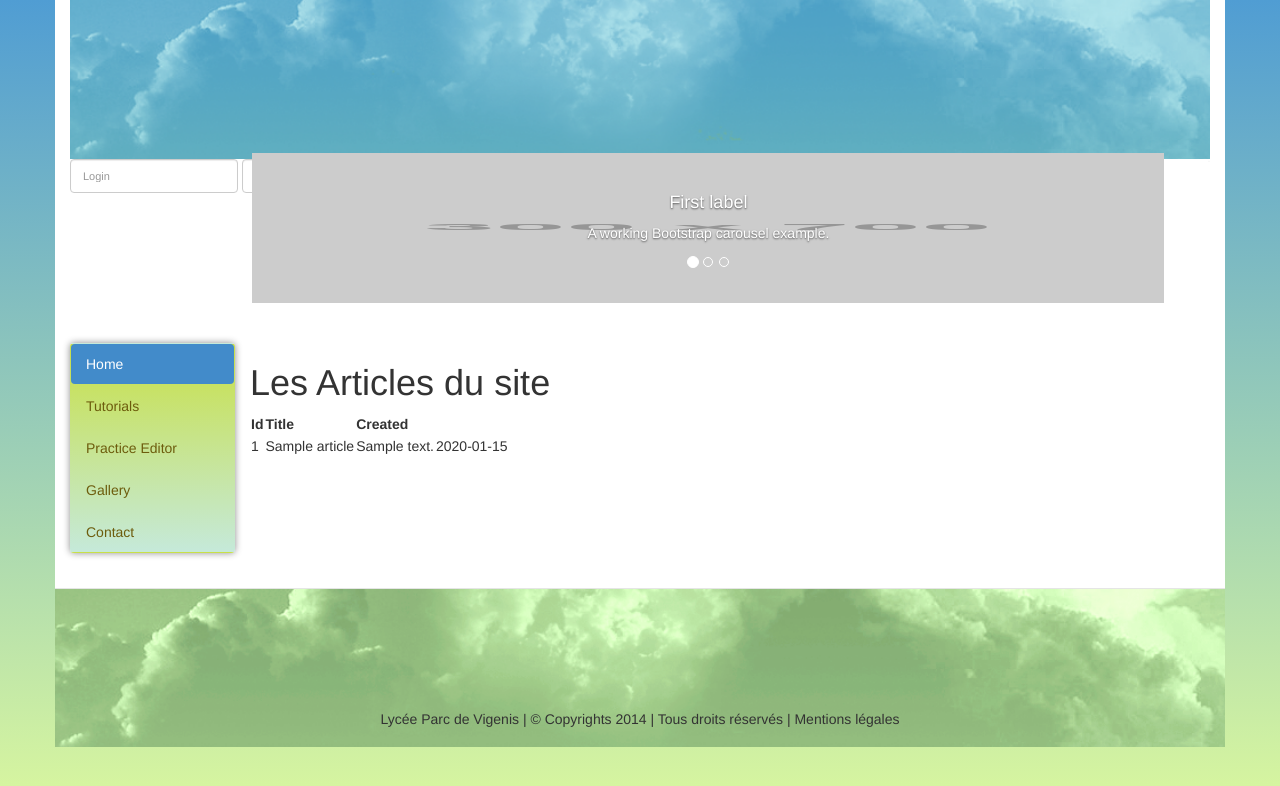
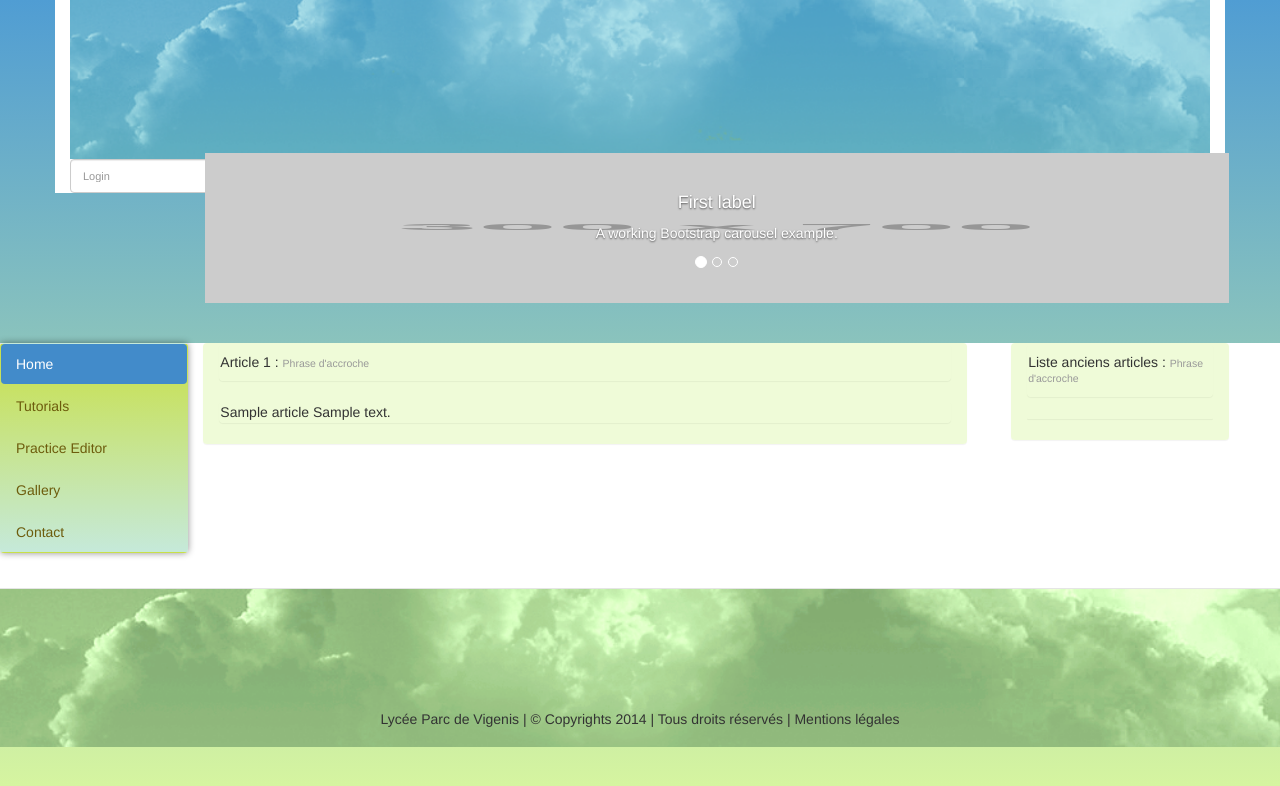
Before and after one commit to Thomas-Maurer/Vilgenis-Cake, a CakePHP app: the page made by app/View/Articles/index.ctp in a window 1280 px wide. Shown: the top 786 px of the page. Run offline with PHP 8.4 and a stand-in for CakePHP, Linux system fonts and the light colour scheme; the template is opened without the code that fills it: most values are stand-ins (such as "Sample title", 1, 10 or a date in 2020); grey boxes labelled with a size stand in for pictures from a placeholder-image service; data that the repository does not hold is empty; some libraries are stand-ins or nearby versions.

Commit message:
Ajout design manque header/footer

```diff
--- a/app/View/Articles/index.ctp
+++ b/app/View/Articles/index.ctp
@@ -1,25 +1,12 @@
 
 
-<h1>Les Articles du site</h1>
-<table>
-    <tr>
-        <th>Id</th>
-        <th>Title</th>
-        <th>Created</th>
-    </tr>
+
 
     <!-- C'est ici que nous bouclons sur le tableau $posts afin d'afficher les informations des Articles -->
 
     <?php foreach ($articles as $article): ?>
 
-    <tr>
-        <td><?php echo $article['article']['ID_ARTICLE']; ?></td>
-        <td>
             <?php echo $article['article']['TITRE_ARTICLE'] ?>
-        </td>
-		<td><?php echo $article['article']['CONTENU_ARTICLE'];?></td>
-        <td><?php echo $article['article']['DATECREATION_ARTICLE']; ?></td>
-    </tr>
+		<?php echo $article['article']['CONTENU_ARTICLE'];?>
+
     <?php endforeach; ?>
-
-</table>
--- a/app/View/Elements/Header.ctp
+++ b/app/View/Elements/Header.ctp
@@ -1,6 +1,9 @@
 <?php
-echo $this->Html->div('Header');echo $this->Html->div('row');echo $this->Html->div('headerImage');echo $this->Html->div('panel pull-right ');echo $this->Html->div('loginMenu loginbox');
 echo $this->Html->div('Header');
+echo $this->Html->div('row');
+echo $this->Html->div('headerImage');
+echo $this->Html->div('panel pull-right');
+echo $this->Html->div('loginMenu loginbox');
 ?>
 <form class="form-inline" role="form">
                       <div class="form-group">
@@ -13,4 +16,9 @@ echo $this->Html->div('Header');
                       </div>
                       <button type="submit" class="btn btn-default">Connexion</button>
 </form>
+</div>
+</div>
+</div>
+</div>
+</div>
 <!--Fin Header-->
--- /dev/null
+++ b/app/View/Elements/article-droite.ctp
@@ -0,0 +1,8 @@
+<div class="col-xs-2 col-md-3 col-lg-2 col-md-offset-9 col-xs-offset-9 col-lg-offset-1 panel Article ListeArticle">
+        		<div class="panel"style="background:none">
+                	<h5> Liste anciens articles : <small>Phrase d'accroche</small></h5>
+                </div>
+                <div class="panel" style="background:none">
+
+                </div>
+            </div>
--- /dev/null
+++ b/app/View/Elements/article-gauche.ctp
@@ -0,0 +1,8 @@
+<div class="col-xs-9 col-md-8 col-lg-7  panel Article">
+        		<div class="panel"style="background:none">
+                	<h5> Article 1 : <small>Phrase d'accroche</small></h5>
+                </div>
+                <div class="panel" style="background:none">
+						<?php echo $this->fetch('content'); ?>
+                </div>
+</div>
--- a/app/View/Elements/footer.ctp
+++ b/app/View/Elements/footer.ctp
@@ -4,9 +4,5 @@
      <p> Lycée Parc de Vigenis | © Copyrights 2014 | Tous droits réservés | Mentions légales </p>
 
     </div>
-    <script src="http://code.jquery.com/jquery-1.9.1.js"></script>
-<script src="http://ajax.googleapis.com/ajax/libs/jquery/1.10.2/jquery.min.js"></script>
-<script src="http://code.jquery.com/ui/1.10.3/jquery-ui.js"></script>
-	<script type="text/javascript" src='js/bootstrap.min.js'></script>
 </div>
 <!--Fin Footer-->
--- a/app/View/Layouts/default.ctp
+++ b/app/View/Layouts/default.ctp
@@ -19,7 +19,7 @@
 $cakeDescription = __d('cake_dev', 'Vilgenis site web');
 ?>
 <!DOCTYPE html>
-<html>
+<html class="Fond">
 <head>
 	<?php echo $this->Html->charset(); ?>
 	<title>
@@ -43,17 +43,20 @@ $cakeDescription = __d('cake_dev', 'Vilgenis site web');
 </head>
 <body>
 	<div class="container contenuWhite">
-		<?php echo $this->element('Header', array("variable_name" => "current")); ?>
+		<?php echo $this->element('Header'); ?>
 		<?php echo $this->element('carousel', array("variable_name" => "current")); ?>
 		<div class="contenuWhite">
 			<?php echo $this->element('menu-gauche', array("variable_name" => "current")); ?>
 			<?php echo $this->Session->flash(); ?>
+			<div class="Contenu">
+				<?php echo $this->element('article-gauche', array("variable_name" => "current")); ?>
+				<?php echo $this->element('article-droite', array("variable_name" => "current")); ?>
+			</div>
+		</div>
+		<?php echo $this->element('sql_dump'); ?>
+		<?php echo $this->element('footer', array("variable_name" => "current")); ?>
+	</div>
 
-			<?php echo $this->fetch('content'); ?>
-		</div>
 
-	</div>
-	<?php echo $this->element('sql_dump'); ?>
-	<?php echo $this->element('footer', array("variable_name" => "current")); ?>
 </body>
 </html>
```
